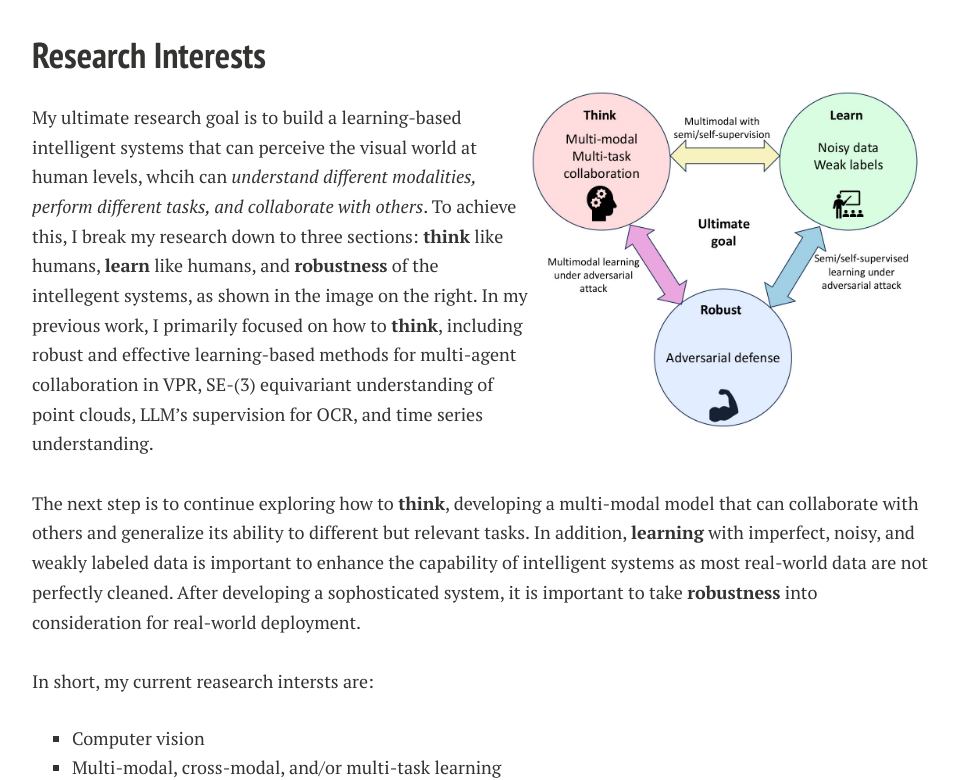
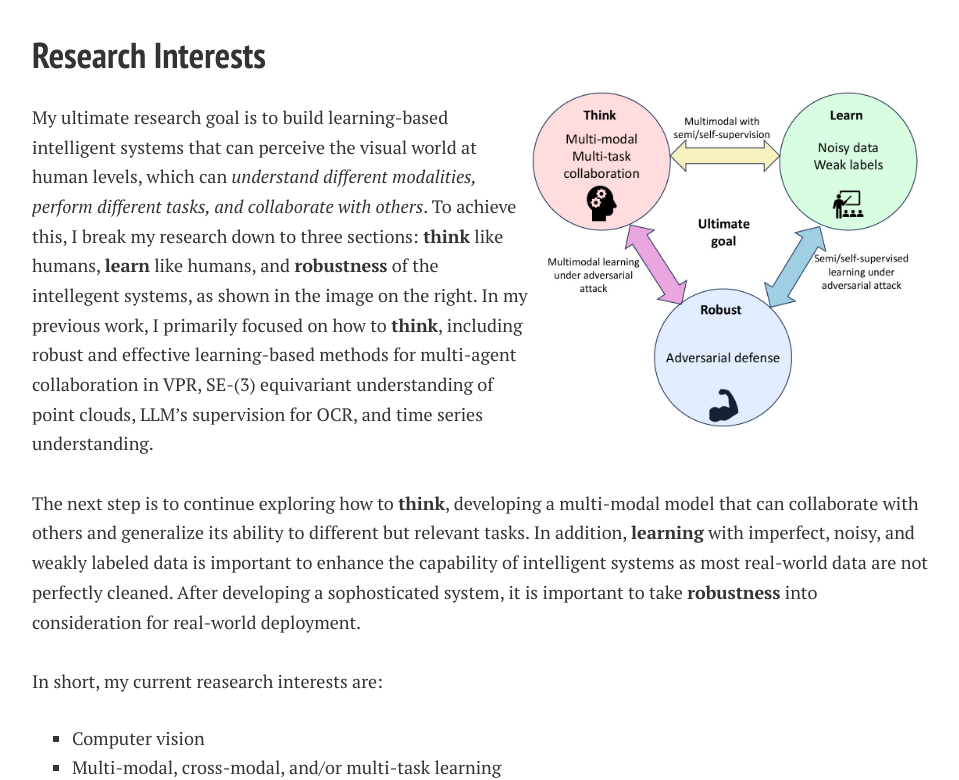
Before and after one commit to ZonglinL/ZonglinL.github.io, a Jekyll site: the page built from index.md, in a window 1280 px wide and 1400 px high, scrolled down 583 px. Shown: the part 155-935 px from the top of the window, without its empty margins (288-1247 px from the left). Built offline with Jekyll 4.4.1, drawn with Linux system fonts in a browser that asks for light colours; nearby versions of some CDN libraries; comment, search, counter and statistics services are not loaded; a style sheet for code colours, icons or effects is not loaded; our own code applies the rules of GitHub Pages for plain Markdown files.

Commit message:
Update index.md

```diff
--- a/index.md
+++ b/index.md
@@ -29,13 +29,13 @@ I am currently working on three projects:
 <img src="./images/Web.jpg" alt="research" width="400" align="right" />
 
 <br>
-My ultimate research goal is to build a learning-based intelligent systems that can perceive the visual world at human levels, whcih can *understand different modalities, perform different tasks, and collaborate with others*. To achieve this, I break my research down to three sections: **think** like humans, **learn** like humans, and **robustness** of the intellegent systems, as shown in the image on the right. In my previous work, I primarily focused on how to **think**, including robust and effective learning-based methods for multi-agent collaboration in VPR, SE-(3) equivariant understanding of point clouds, LLM's supervision for OCR, and time series understanding.
+My ultimate research goal is to build learning-based intelligent systems that can perceive the visual world at human levels, which can *understand different modalities, perform different tasks, and collaborate with others*. To achieve this, I break my research down to three sections: **think** like humans, **learn** like humans, and **robustness** of the intellegent systems, as shown in the image on the right. In my previous work, I primarily focused on how to **think**, including robust and effective learning-based methods for multi-agent collaboration in VPR, SE-(3) equivariant understanding of point clouds, LLM's supervision for OCR, and time series understanding.
 
 <br>
 The next step is to continue exploring how to **think**, developing a multi-modal model that can collaborate with others and generalize its ability to different but relevant tasks. In addition, **learning** with imperfect, noisy, and weakly labeled data is important to enhance the capability of intelligent systems as most real-world data are not perfectly cleaned. After developing a sophosticated system, it is important to take **robustness** into consideration for real-world deployment.
 
 <br>
-In short, my current reasearch intersts are:
+In short, my current reasearch interests are:
 * Computer vision
 * Multi-modal, cross-modal, and/or multi-task learning
 * Collaborative systems
```
